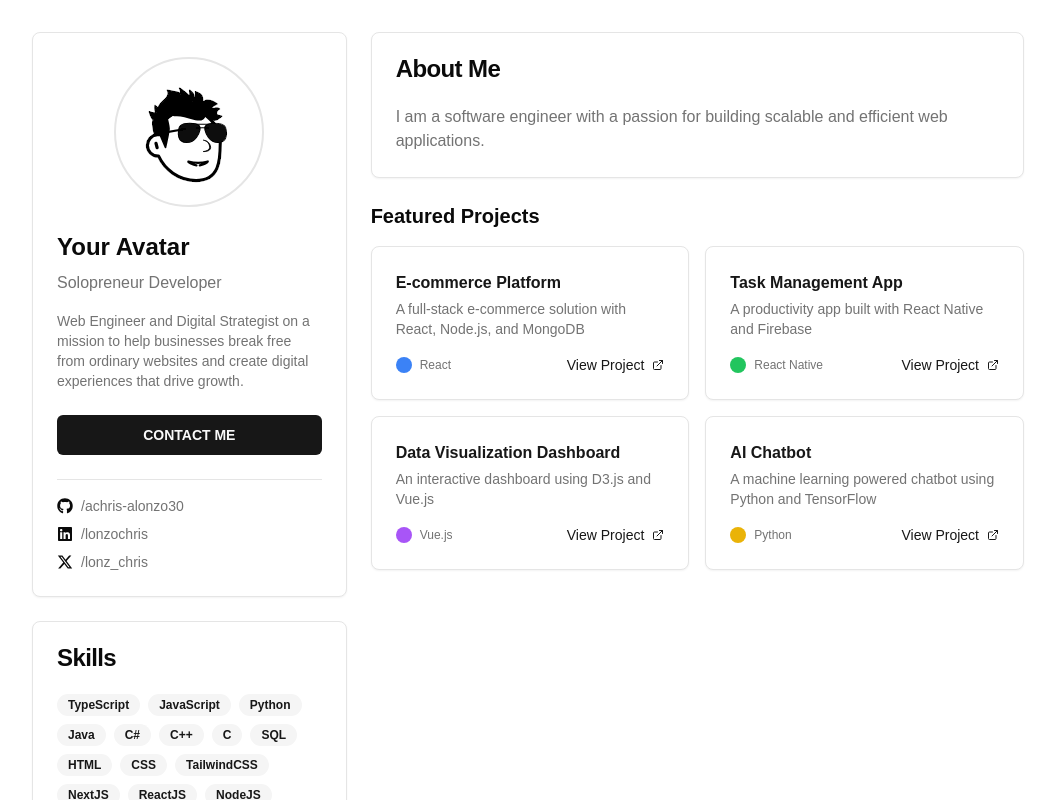
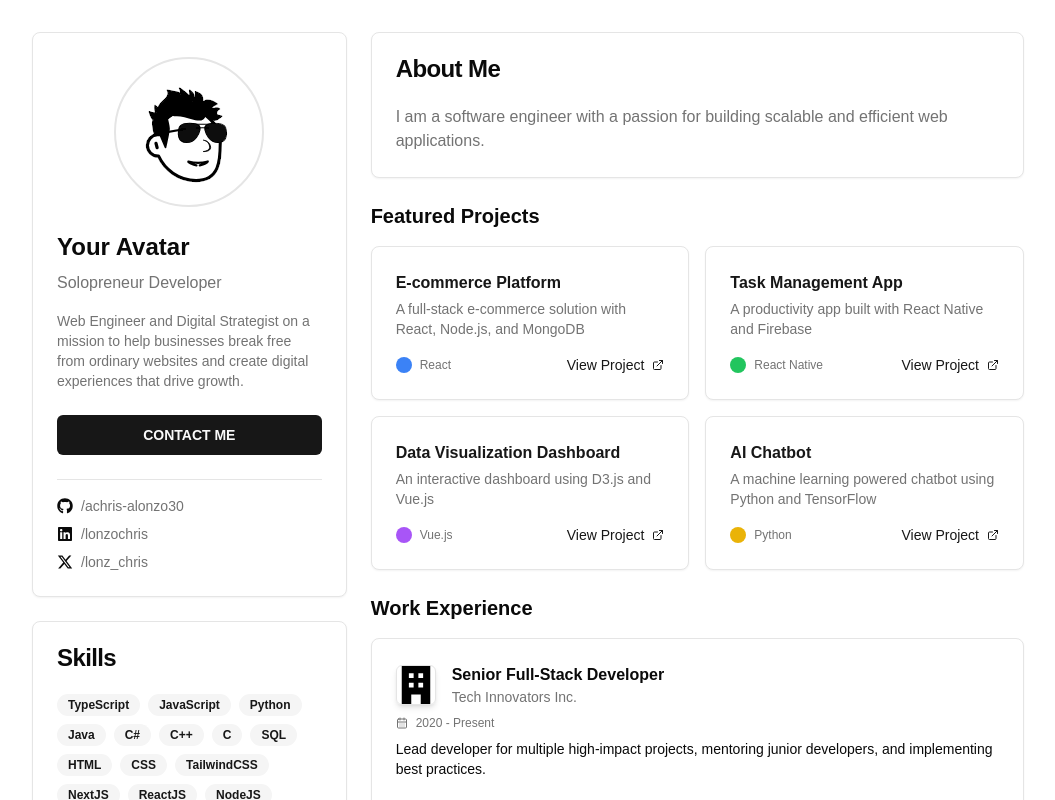
Before and after one commit to vinycxuz/github-portfolio, a Next.js app: page / in a window 1280 px wide. Shown: the top 800 px of the page, without its empty margins (112-1167 px from the left). Built offline with nearby package versions, Linux system fonts and the light colour scheme.

Commit message:
create experience details

```diff
--- a/src/app/page.tsx
+++ b/src/app/page.tsx
@@ -1,6 +1,7 @@
 import { Sidebar } from "@/components/Sidebar";
 import { AboutMe } from "@/components/AboutMe";
 import { Projects } from "@/components/Projects";
+import { Experience } from "@/components/Experience";
 
 export default function Home() {
   return (
@@ -16,6 +17,7 @@ export default function Home() {
             {/* Projects Section */}
             <Projects />
             {/* Experience Section */}
+            <Experience />
           </main>
         </div>
       </div>
--- /dev/null
+++ b/src/components/Experience.tsx
@@ -0,0 +1,86 @@
+import Image from "next/image";
+
+import { CalendarDays } from "lucide-react";
+
+import { Card, CardContent } from "@/components/ui/card";
+
+const jobs = [
+    {
+        role: "Senior Full-Stack Developer", // TODO: Replace with actual role
+        company: "Tech Innovators Inc.", // TODO: Replace with actual company name
+        logo: "/company.svg", // TODO: Replace with actual logo
+        duration: "2020 - Present",
+        description:
+            "Lead developer for multiple high-impact projects, mentoring junior developers, and implementing best practices.",
+        link: "https://techinnovators.com",
+        images: [],
+    },
+    {
+        role: "Senior Full-Stack Developer", // TODO: Replace with actual role
+        company: "Tech Innovators Inc.", // TODO: Replace with actual company name
+        logo: "/company.svg", // TODO: Replace with actual logo
+        duration: "2018 - 2020",
+        description:
+            "Developed and maintained various client projects, focusing on responsive design and performance optimization.",
+        link: "https://websolutions.com",
+        images: [
+            "/devvault.png",
+            "/devvault.png",
+        ],
+    },
+    {
+        role: "Senior Full-Stack Developer", // TODO: Replace with actual role
+        company: "Tech Innovators Inc.", // TODO: Replace with actual company name
+        logo: "/company.svg", // TODO: Replace with actual logo
+        duration: "2016 - 2018",
+        description:
+            "Assisted in the development of web applications, gained experience in agile methodologies and version control.",
+        link: "https://startupventures.com",
+        images: [
+            "/devvault.png",
+            "/devvault.png",
+        ],
+    },
+]
+
+export const Experience = () => {
+    return (
+        <>
+            <h2 className="text-xl font-bold mb-4">Work Experience</h2>
+            <Card>
+                <CardContent className="pt-6">
+                    <ul className="space-y-8">
+                        {jobs.map((j, i) => (
+                            <li key={i} className="border-b last:border-b-0 pb-8 last:pb-0">
+                                {/* Job Details */}
+                                <div className="flex items-center space-x-4">
+                                    <Image
+                                        src={j.logo}
+                                        alt={j.company}
+                                        width={40}
+                                        height={40}
+                                        className="rounded-md border shadow-md object-cover"
+                                    />
+                                    <div>
+                                        <h3 className="font-semibold">
+                                            {j.role}
+                                        </h3>
+                                        <p className="text-sm text-muted-foreground">
+                                            {j.company}
+                                        </p>
+                                    </div>
+                                </div>
+                                <p className="text-xs text-muted-foreground mt-2 flex items-center">
+                                    <CalendarDays className="size-3 mr-2"/>
+                                    {j.duration}
+                                </p>
+                                <p className="text-sm mt-2">{j.description}</p>
+                                {/* Job Images */}
+                            </li>
+                        ))}
+                    </ul>
+                </CardContent>
+            </Card>
+        </>
+    )
+}
```
Also changed, not shown: public/company.svg (added), public/devvault.png (added).
